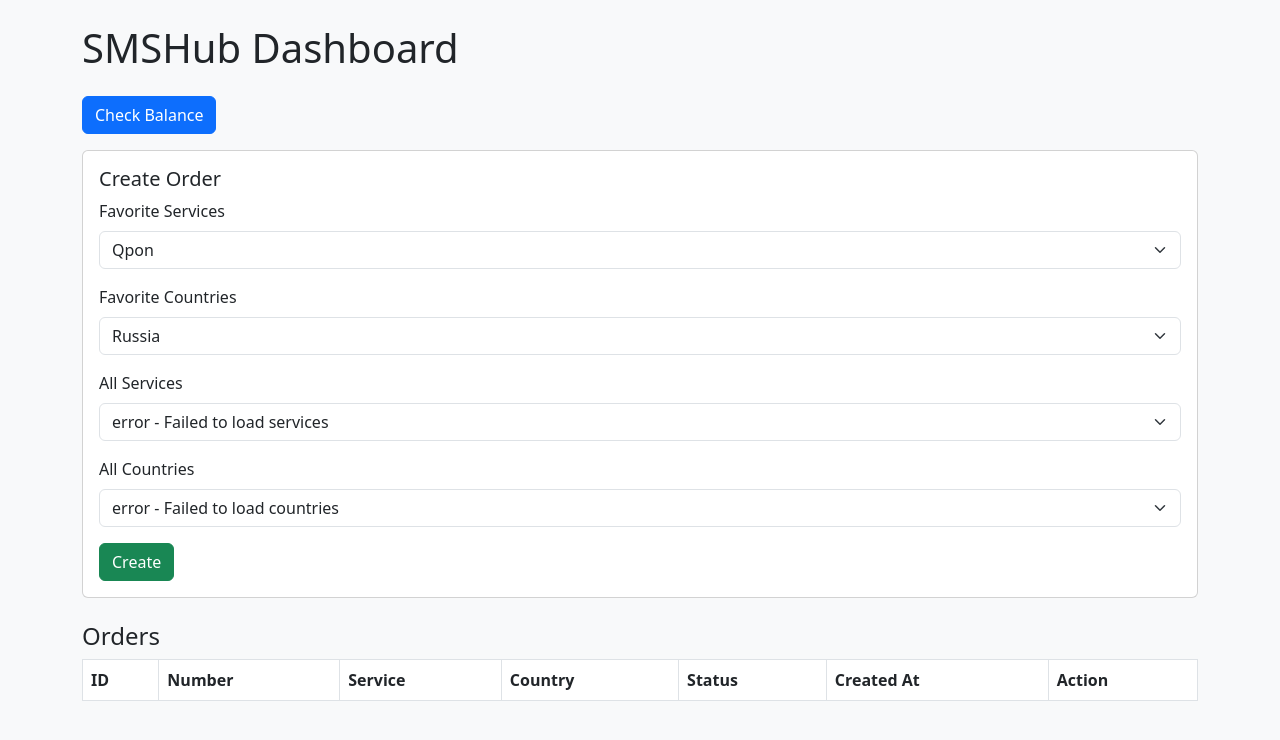
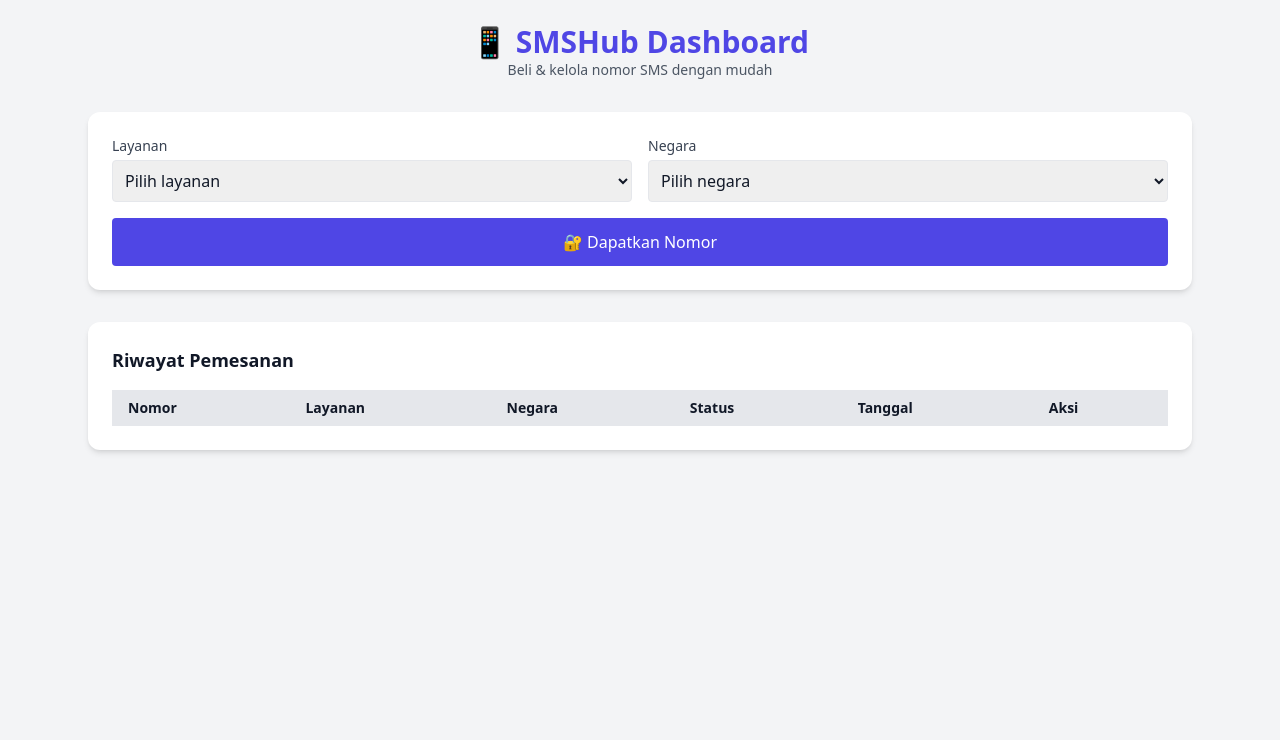
Before and after one commit to kingjo04/smshub_deploy, a Flask app: template templates/index.html in a window 1280 px wide. Shown: the top 740 px of the page. Run offline with Flask 3, Linux system fonts and the light colour scheme; the template is opened without the code that fills it, so the values that code supplies are empty; some libraries are stand-ins or nearby versions.

Commit message:
Update index.html

```diff
--- a/templates/index.html
+++ b/templates/index.html
@@ -4,164 +4,142 @@
   <meta charset="UTF-8" />
   <meta name="viewport" content="width=device-width, initial-scale=1.0" />
   <title>SMSHub Dashboard</title>
-  <link rel="stylesheet" href="https://cdn.jsdelivr.net/npm/bootstrap@5.3.0/dist/css/bootstrap.min.css" />
+  <script src="https://cdn.tailwindcss.com"></script>
 </head>
-<body class="bg-light">
-  <div class="container py-4">
-    <h1 class="mb-4">SMSHub Dashboard</h1>
+<body class="bg-gray-100 text-gray-900">
 
-    <!-- Balance -->
-    <div class="mb-3">
-      <button class="btn btn-primary" onclick="fetchBalance()">Check Balance</button>
-      <span id="balance" class="ms-3 fw-bold"></span>
-    </div>
+  <div class="max-w-6xl mx-auto p-6">
+    <!-- Header -->
+    <header class="text-center mb-8">
+      <h1 class="text-3xl font-bold text-indigo-600">📱 SMSHub Dashboard</h1>
+      <p class="text-sm text-gray-600">Beli & kelola nomor SMS dengan mudah</p>
+    </header>
 
     <!-- Form -->
-    <div class="card mb-4">
-      <div class="card-body">
-        <h5 class="card-title">Create Order</h5>
-        <form id="orderForm">
-          <div class="mb-3">
-            <label for="service" class="form-label">Favorite Services</label>
-            <select id="service" class="form-select" required></select>
+    <section class="bg-white rounded-xl shadow-md p-6 mb-8">
+      <form id="orderForm" class="grid grid-cols-1 md:grid-cols-2 gap-4">
+        <div>
+          <label class="block text-sm font-medium text-gray-700">Layanan</label>
+          <select id="service" class="w-full mt-1 p-2 border rounded">
+            <option value="">Pilih layanan</option>
+          </select>
         </div>
-          <div class="mb-3">
-            <label for="country" class="form-label">Favorite Countries</label>
-            <select id="country" class="form-select" required></select>
+        <div>
+          <label class="block text-sm font-medium text-gray-700">Negara</label>
+          <select id="country" class="w-full mt-1 p-2 border rounded">
+            <option value="">Pilih negara</option>
+          </select>
         </div>
-          <div class="mb-3">
-            <label for="all_service" class="form-label">All Services</label>
-            <select id="all_service" class="form-select"></select>
+        <div class="md:col-span-2">
+          <button type="submit" class="w-full bg-indigo-600 text-white p-3 rounded hover:bg-indigo-700 transition">
+            🔐 Dapatkan Nomor
+          </button>
         </div>
-          <div class="mb-3">
-            <label for="all_country" class="form-label">All Countries</label>
-            <select id="all_country" class="form-select"></select>
-          </div>
-          <button type="submit" class="btn btn-success">Create</button>
       </form>
-      </div>
-    </div>
+    </section>
 
-    <!-- Order List -->
-    <h4>Orders</h4>
-    <table class="table table-bordered" id="ordersTable">
-      <thead>
+    <!-- Orders Table -->
+    <section class="bg-white rounded-xl shadow-md p-6">
+      <h2 class="text-lg font-semibold mb-4">Riwayat Pemesanan</h2>
+      <div class="overflow-x-auto">
+        <table class="w-full table-auto text-sm text-left">
+          <thead class="bg-gray-200">
             <tr>
-          <th>ID</th>
-          <th>Number</th>
-          <th>Service</th>
-          <th>Country</th>
-          <th>Status</th>
-          <th>Created At</th>
-          <th>Action</th>
+              <th class="px-4 py-2">Nomor</th>
+              <th class="px-4 py-2">Layanan</th>
+              <th class="px-4 py-2">Negara</th>
+              <th class="px-4 py-2">Status</th>
+              <th class="px-4 py-2">Tanggal</th>
+              <th class="px-4 py-2">Aksi</th>
             </tr>
           </thead>
-      <tbody></tbody>
+          <tbody id="ordersTableBody">
+            <!-- Data diisi dari JS -->
+          </tbody>
         </table>
+      </div>
+    </section>
   </div>
 
   <script>
-    async function fetchServices() {
-      const res = await fetch("/api/services");
-      const data = await res.json();
-      const serviceSelect = document.getElementById("service");
-      for (let key in data) {
-        const opt = new Option(data[key], key);
-        serviceSelect.appendChild(opt);
-      }
-    }
+    // Fetch daftar layanan
+    fetch('/api/services').then(res => res.json()).then(data => {
+      const select = document.getElementById('service');
+      Object.entries(data).forEach(([code, name]) => {
+        const opt = document.createElement('option');
+        opt.value = code;
+        opt.textContent = name;
+        select.appendChild(opt);
+      });
+    });
 
-    async function fetchCountries() {
-      const res = await fetch("/api/countries");
-      const data = await res.json();
-      const countrySelect = document.getElementById("country");
-      for (let key in data) {
-        const opt = new Option(data[key], key);
-        countrySelect.appendChild(opt);
-      }
-    }
+    // Fetch daftar negara
+    fetch('/api/countries').then(res => res.json()).then(data => {
+      const select = document.getElementById('country');
+      Object.entries(data).forEach(([code, name]) => {
+        const opt = document.createElement('option');
+        opt.value = code;
+        opt.textContent = name;
+        select.appendChild(opt);
+      });
+    });
 
-    async function fetchAllServices() {
-      const res = await fetch("/api/all_services");
-      const data = await res.json();
-      const select = document.getElementById("all_service");
-      for (let key in data) {
-        const opt = new Option(`${key} - ${data[key]}`, key);
-        select.appendChild(opt);
-      }
-    }
-
-    async function fetchAllCountries() {
-      const res = await fetch("/api/all_countries");
-      const data = await res.json();
-      const select = document.getElementById("all_country");
-      for (let key in data) {
-        const opt = new Option(`${key} - ${data[key]}`, key);
-        select.appendChild(opt);
-      }
-    }
-
-    async function fetchBalance() {
-      const res = await fetch("/api/balance");
-      const data = await res.json();
-      if (data.success) {
-        document.getElementById("balance").textContent = `Balance: $${data.balance}`;
-      }
-    }
-
-    async function fetchOrders() {
-      const res = await fetch("/order");
-      const data = await res.json();
-      const tbody = document.querySelector("#ordersTable tbody");
-      tbody.innerHTML = "";
-      data.forEach(order => {
-        const tr = document.createElement("tr");
-        tr.innerHTML = `
-          <td>${order.id}</td>
-          <td>${order.number}</td>
-          <td>${order.service}</td>
-          <td>${order.country}</td>
-          <td>${order.status}</td>
-          <td>${order.created_at}</td>
-          <td>
-            <button class="btn btn-danger btn-sm" onclick="deleteOrder('${order.id}')">Delete</button>
+    // Fetch orders dan tampilkan
+    function loadOrders() {
+      fetch('/api/orders')
+        .then(res => res.json())
+        .then(data => {
+          const tbody = document.getElementById('ordersTableBody');
+          tbody.innerHTML = '';
+          data.orders.forEach(order => {
+            const row = document.createElement('tr');
+            row.innerHTML = `
+              <td class="px-4 py-2">${order.number}</td>
+              <td class="px-4 py-2">${order.service}</td>
+              <td class="px-4 py-2">${order.country}</td>
+              <td class="px-4 py-2">
+                <span class="inline-block px-2 py-1 rounded text-white text-xs ${order.status === 'WAITING' ? 'bg-yellow-500' : order.status === 'COMPLETED' ? 'bg-green-600' : 'bg-gray-400'}">
+                  ${order.status}
+                </span>
+              </td>
+              <td class="px-4 py-2">${new Date(order.created_at).toLocaleString()}</td>
+              <td class="px-4 py-2">
+                <button class="text-blue-600 hover:underline" onclick="getStatus('${order.id}')">Cek</button>
+                <button class="text-red-600 hover:underline ml-2" onclick="cancelOrder('${order.id}')">Cancel</button>
               </td>
             `;
-        tbody.appendChild(tr);
+            tbody.appendChild(row);
+          });
         });
     }
 
-    async function deleteOrder(orderId) {
-      await fetch(`/order/${orderId}`, { method: "DELETE" });
-      fetchOrders();
+    loadOrders();
+
+    // Submit form
+    document.getElementById('orderForm').addEventListener('submit', function (e) {
+      e.preventDefault();
+      const service = document.getElementById('service').value;
+      const country = document.getElementById('country').value;
+      fetch('/api/create', {
+        method: 'POST',
+        headers: {'Content-Type': 'application/json'},
+        body: JSON.stringify({service, country})
+      })
+        .then(res => res.json())
+        .then(() => loadOrders());
+    });
+
+    function getStatus(id) {
+      fetch(`/api/status/${id}`)
+        .then(res => res.json())
+        .then(data => alert("Status: " + data.status + (data.sms ? `\nSMS: ${data.sms}` : "")));
     }
 
-    document.getElementById("orderForm").addEventListener("submit", async (e) => {
-      e.preventDefault();
-      const data = {
-        service: document.getElementById("service").value || document.getElementById("all_service").value,
-        country: document.getElementById("country").value || document.getElementById("all_country").value
-      };
-      const res = await fetch("/order", {
-        method: "POST",
-        headers: { "Content-Type": "application/json" },
-        body: JSON.stringify(data)
-      });
-      const result = await res.json();
-      if (result.success) {
-        alert("Order created");
-        fetchOrders();
-      } else {
-        alert("Error: " + (result.error || "Failed"));
+    function cancelOrder(id) {
+      fetch(`/api/cancel/${id}`, {method: 'POST'})
+        .then(() => loadOrders());
     }
-    });
+  </script>
 
-    fetchServices();
-    fetchCountries();
-    fetchAllServices();
-    fetchAllCountries();
-    fetchBalance();
-    fetchOrders();
-  </script>
 </body>
 </html>
```
Lines whose indentation alone changed are shown as unchanged.
